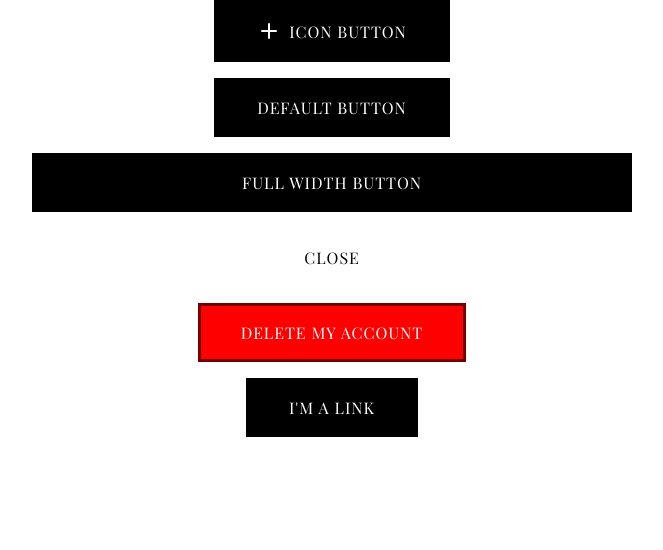
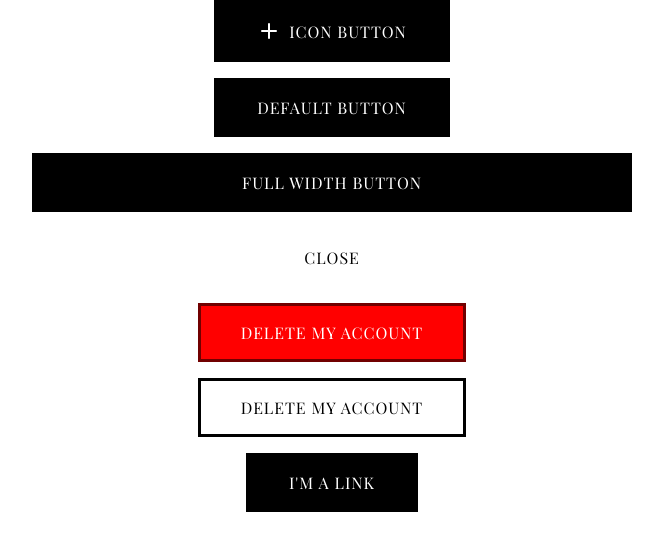
Before and after one commit to michaelgomeh/CSS-Playground, a plain HTML site: page src/components/basic-button/index.html in a window 1280 px wide. Shown: the whole page, without its empty margins (308-971 px from the left). Drawn offline with nearby package versions, Linux system fonts and the light colour scheme; a web font is replaced by a local one.

Commit message:
outline style

```diff
--- a/src/components/basic-button/index.html
+++ b/src/components/basic-button/index.html
@@ -39,6 +39,7 @@
       <button class="button" wide>full width button</button>
       <button class="button" data-variant="text">Close</button>
       <button class="button" data-variant="danger">Delete my account</button>
+      <button class="button" data-variant="outline">Delete my account</button>
       <a class="button" href="#">I'm a link</a>
     </div>
   </body>
--- a/src/components/basic-button/styles.css
+++ b/src/components/basic-button/styles.css
@@ -132,3 +132,19 @@
   max-width: 600px;
   margin-inline: auto;
 }
+
+.button[data-variant="outline"] {
+  --button-bg: transparent;
+  --button-color: black;
+  --button-border-color: black;
+  overflow: hidden;
+  position: relative;
+}
+
+.button[data-variant="outline"]:hover {
+  --button-bg: black;
+  --button-color: white;
+  --button-hover-bg: transparent;
+  --button-hover-color: black;
+  --button-border-color: var(--button-bg);
+}
```
